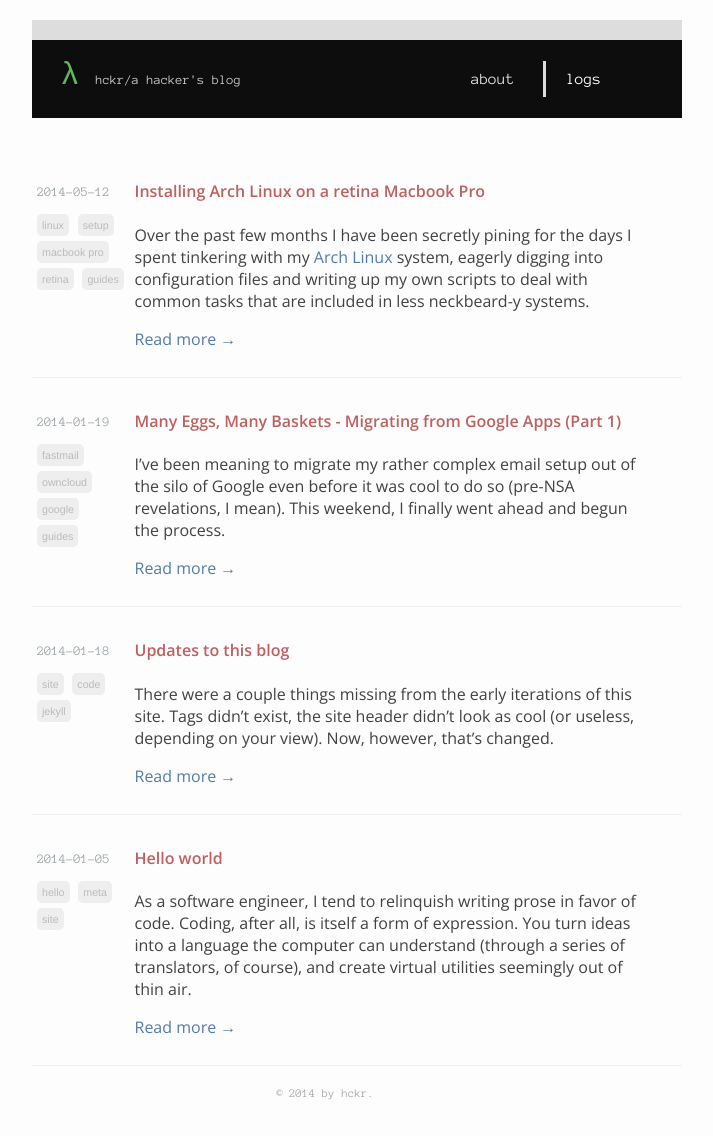
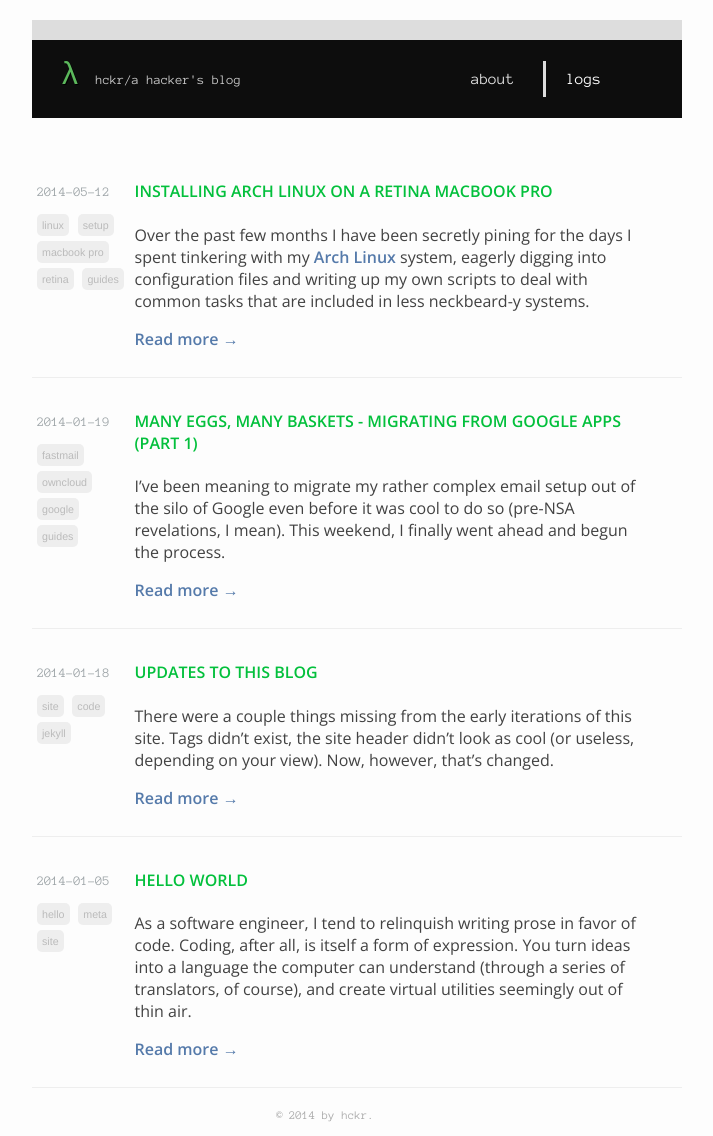
Before and after one commit to bitjockey42/astrohckr.github.io, a Jekyll site: the page built from index.md, in a window 1280 px wide. Shown: the whole page, without its empty margins (283-996 px from the left). Built offline with Jekyll 4.4.1, drawn with Linux system fonts in a browser that asks for light colours; some web fonts are replaced; Markdown is read by kramdown in place of the engine named in the settings; before the commit the page ends 1114 px from its top, so only the background shows below that.

Commit message:
Tweaked colors.

```diff
--- a/assets/stylesheets/blog.css
+++ b/assets/stylesheets/blog.css
@@ -22,11 +22,8 @@
     text-decoration: none;
     font-family: 'Open Sans', sans-serif;
     font-weight: bold;
-    color: #bf6060;
-}
-
-.blog-title:hover {
-    color: #cc8f8f;
+    color: #03C03C;
+    text-transform: uppercase;
 }
 
 .blog-content {
@@ -40,6 +37,7 @@
 .blog-content p a {
     color: #557aaa;
     text-decoration: none;
+    font-weight: bold;
 }
 
 .blog-content p a:hover {
```
